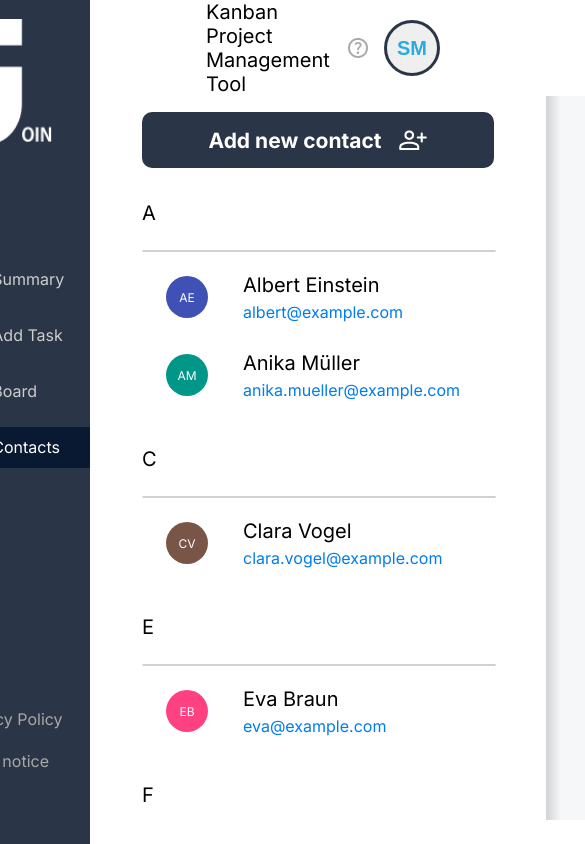
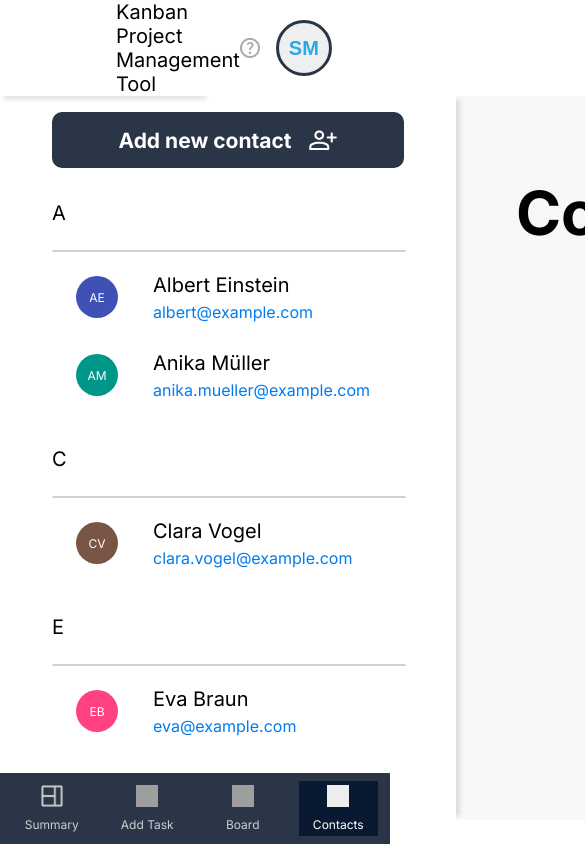
Before and after one commit to MariBoh/join_board, an Angular app: page /contacts in a window 390 px wide. Shown: the top 844 px of the page, 585 px wide, since content can reach past the window. Built offline with nearby package versions, Linux system fonts and the light colour scheme; grey boxes are pictures that could not be loaded.

Commit message:
navbar Mobil neu & app.component & contact-list & header fix

```diff
--- a/src/app/app.component.scss
+++ b/src/app/app.component.scss
@@ -5,9 +5,9 @@ app-header {
 }
 
 .appContainer {
-    @include flex-center($align: flex-start);
+    @include flex-center($align: flex-start, $justify: flex-start);
     width: 100%;
-    max-width: 1440px;
+    max-width: 1920px;
 }
 
 .headerContentContainer {
--- a/src/app/components/contacts-list/contacts-list.component.scss
+++ b/src/app/components/contacts-list/contacts-list.component.scss
@@ -15,6 +15,7 @@
     gap: 16px;
     overflow-y: auto;
     z-index: 1;
+    box-shadow: 8px 0px 4px -4px rgba(0, 0, 0, 0.1);
 }
 
 .add-button {
@@ -160,16 +161,6 @@
         z-index: 2;
     }
 
-    &::after {
-        content: '';
-        position: absolute;
-        top: 0;
-        left: 0;
-        bottom: 0;
-        width: 15px;
-        background: linear-gradient(to right, rgba(0, 0, 0, 0.15) 0%, transparent 100%);
-        z-index: 2;
-    }
 }
 
 .contacts-title-container {
--- a/src/app/shared/header/header.component.scss
+++ b/src/app/shared/header/header.component.scss
@@ -8,6 +8,8 @@
   padding: 0 40px 0 116px;
   box-shadow: 0 8px 4px -4px rgba(0, 0, 0, 0.1);
   position: relative;
+  z-index: 2;
+  width: calc(100vw - clamp(180px, 16.1vw, 232px));
 
   .header-container {
     display: flex;
--- a/src/app/shared/navbar/navbar.component.scss
+++ b/src/app/shared/navbar/navbar.component.scss
@@ -62,7 +62,11 @@
   }
 
   .legal {
-    @include flex-center($direction: column, $align: flex-start, $justify: flex-end);
+    @include flex-center(
+      $direction: column,
+      $align: flex-start,
+      $justify: flex-end
+    );
     gap: 4px;
     height: 50%;
     width: 100%;
@@ -87,3 +91,57 @@
     }
   }
 }
+
+@media (max-width: 963px) {
+  .navbarContainer {
+    position: fixed;
+    bottom: 0;
+    left: 0;
+    height: auto;
+    width: 100vw;
+    flex-direction: row;
+    justify-content: space-between;
+    align-items: center;
+    padding: 8px 12px;
+    z-index: 2;
+
+    .logoAndMenuEl {
+      height: auto;
+      width: 100%;
+      flex-direction: row;
+      justify-content: space-around;
+      align-items: center;
+      gap: 0;
+
+      .logo {
+        display: none;
+      }
+
+      .menuElements {
+        flex-direction: row;
+        justify-content: space-around;
+        align-items: center;
+        gap: 16px;
+        width: 100%;
+        height: auto;
+
+        .nav-link {
+          padding: 4px;
+          flex-direction: column;
+          justify-content: center;
+          align-items: center;
+          font-size: 12px;
+
+          img {
+            width: 22px;
+            height: 22px;
+          }
+        }
+      }
+    }
+
+    .legal {
+      display: none;
+    }
+  }
+}
```
